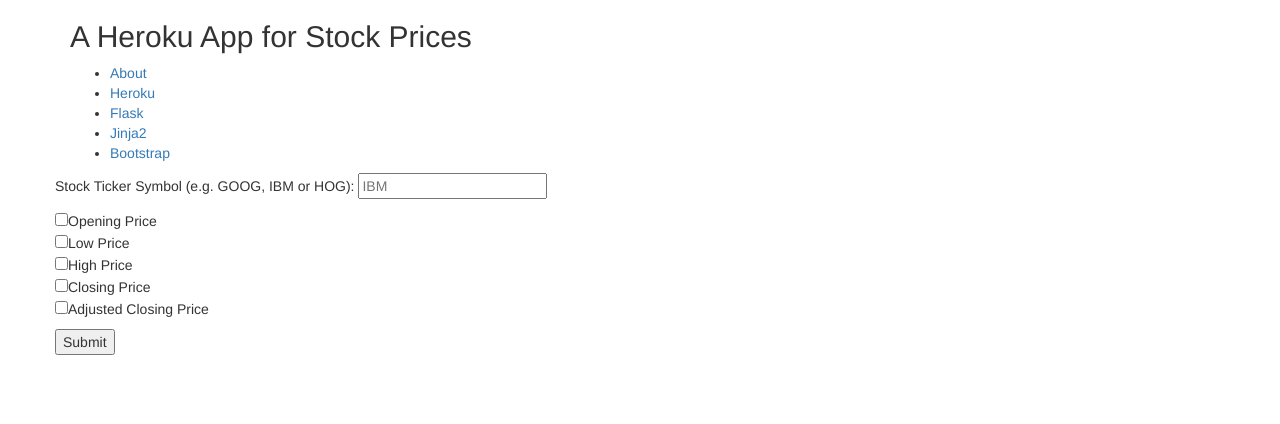
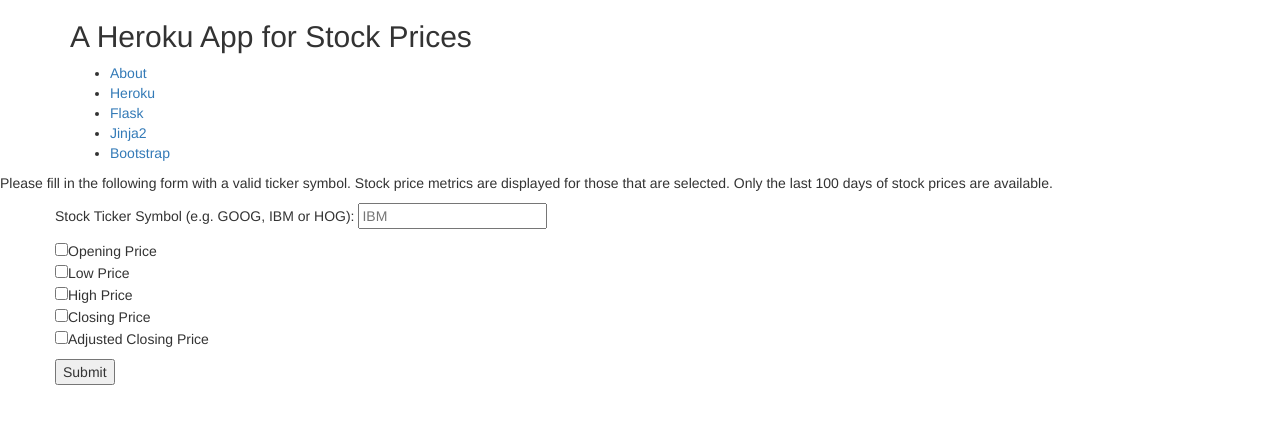
Before and after one commit to calvinwhealton/flask-framework, a Flask app: page / in a window 1280 px wide. Shown: the top 424 px of the page. Run offline with Flask 2, Linux system fonts and the light colour scheme; some libraries are stand-ins or nearby versions.

Commit message:
updated index

```diff
--- a/templates/index.html
+++ b/templates/index.html
@@ -28,6 +28,10 @@
       </div>
     </div>
 
+    <p>
+        Please fill in the following form with a valid ticker symbol. Stock price metrics are displayed for those that are selected. Only the last 100 days of stock prices are available.
+    </p>
+
     <div class="container">
       <div class="row">
         <form id="stockinfo" action = "stock_pars" method="POST">
```
